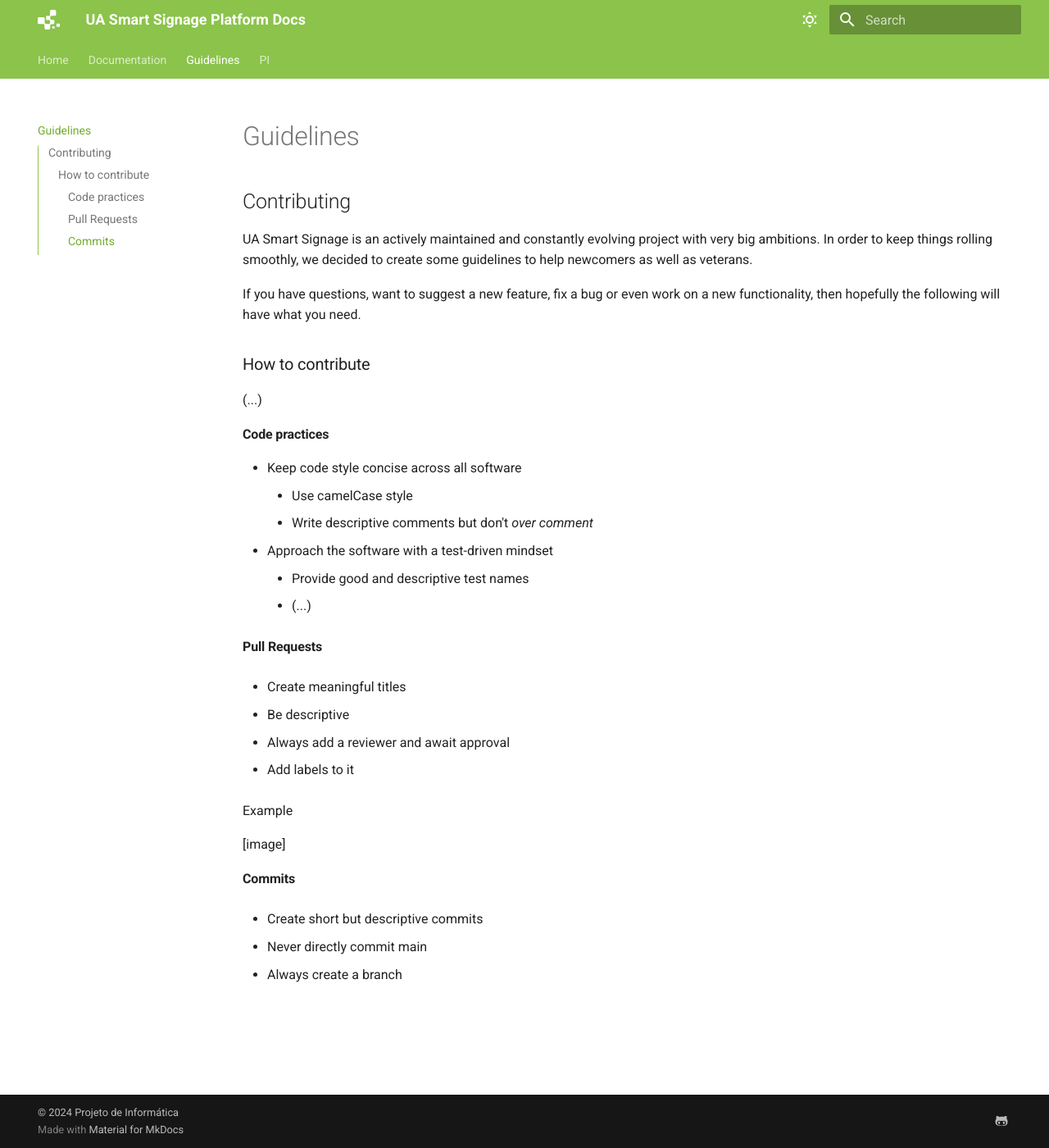
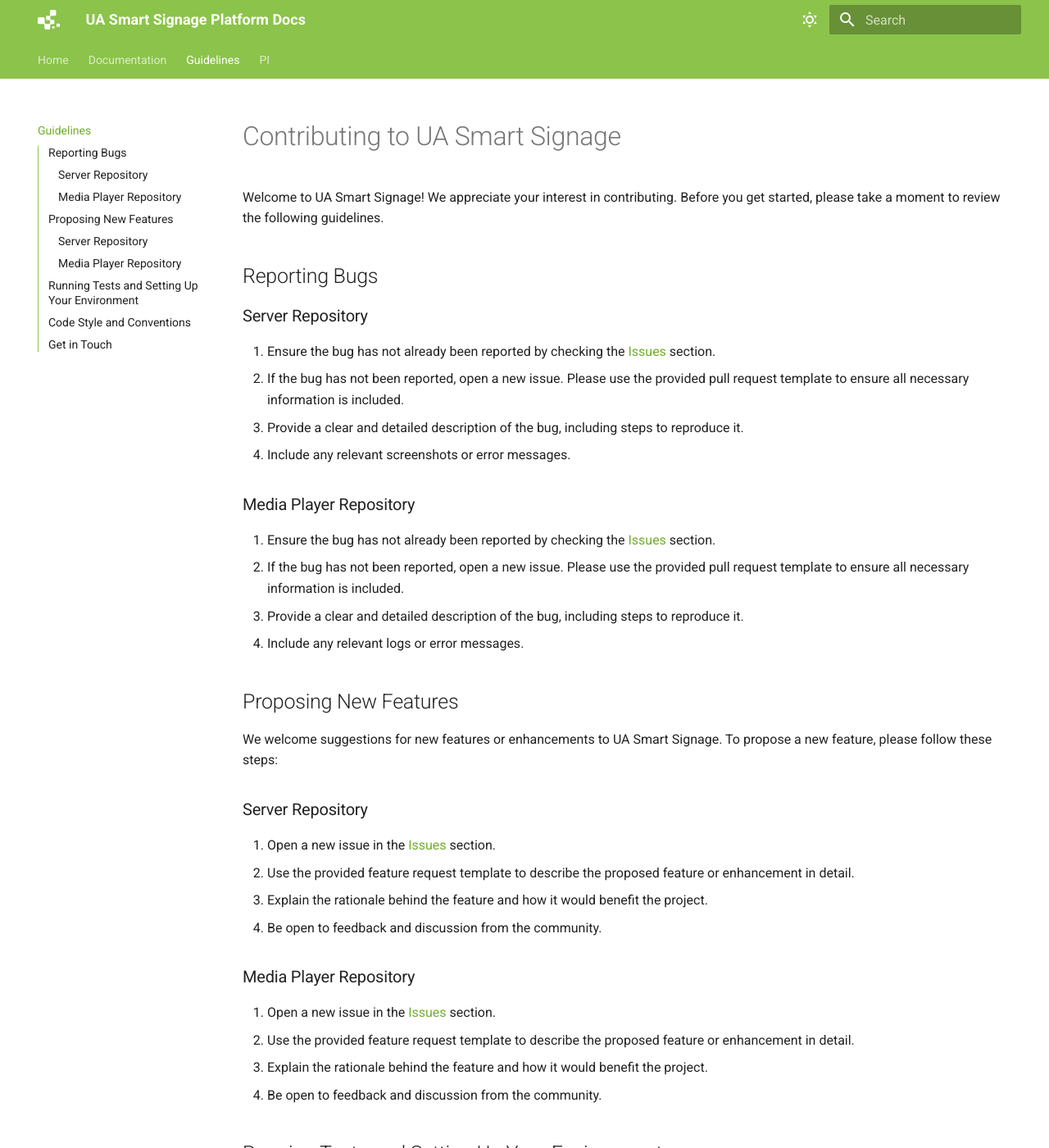
Before and after one commit to UA-Smart-Signage-Platform/Documentation-Website, an MkDocs documentation site: the page built from docs/guidelines.md, in a window 1280 px wide and 1400 px high. Shown: the whole window at 82% size. Built offline with MkDocs 1.6.1 and Material for MkDocs 9.7.7, drawn with Linux system fonts in a browser that asks for light colours; some of the changed text lies outside the part shown.

Commit message:
guidelines updated

````diff
--- a/docs/guidelines.md
+++ b/docs/guidelines.md
@@ -1,34 +1,72 @@
-## Contributing
-UA Smart Signage is an actively maintained and constantly evolving project with very big ambitions. In order to keep things rolling smoothly, we decided to create some guidelines to help newcomers as well as veterans.
+# Contributing to UA Smart Signage
 
-If you have questions, want to suggest a new feature, fix a bug or even work on a new functionality, then hopefully the following will have what you need.
+Welcome to UA Smart Signage! We appreciate your interest in contributing. Before you get started, please take a moment to review the following guidelines.
 
-### How to contribute
-(...)
-#### Code practices
-- Keep code style concise across all software
-    - Use camelCase style
-    - Write descriptive comments but don't *over comment*
-- Approach the software with a test-driven mindset
-    - Provide good and descriptive test names
-    - (...)
 
-#### Pull Requests
-- Create meaningful titles
+## Reporting Bugs
 
-- Be descriptive
+### Server Repository
 
-- Always add a reviewer and await approval
+1. Ensure the bug has not already been reported by checking the [Issues](https://github.com/UA-Smart-Signage-Platform/Content-Manager-System-and-Content-Creator-Tool/issues) section.
+2. If the bug has not been reported, open a new issue. Please use the provided pull request template to ensure all necessary information is included.
+3. Provide a clear and detailed description of the bug, including steps to reproduce it.
+4. Include any relevant screenshots or error messages.
 
-- Add labels to it
+### Media Player Repository
 
-Example
+1. Ensure the bug has not already been reported by checking the [Issues](https://github.com/UA-Smart-Signage-Platform/Media-Player/issues) section.
+2. If the bug has not been reported, open a new issue. Please use the provided pull request template to ensure all necessary information is included.
+3. Provide a clear and detailed description of the bug, including steps to reproduce it.
+4. Include any relevant logs or error messages.
 
-[image]
+## Proposing New Features
 
-#### Commits
-- Create short but descriptive commits
+We welcome suggestions for new features or enhancements to UA Smart Signage. To propose a new feature, please follow these steps:
 
-- Never directly commit main
+### Server Repository
 
-- Always create a branch
+1. Open a new issue in the [Issues](https://github.com/UA-Smart-Signage-Platform/Content-Manager-System-and-Content-Creator-Tool/issues) section.
+2. Use the provided feature request template to describe the proposed feature or enhancement in detail.
+3. Explain the rationale behind the feature and how it would benefit the project.
+4. Be open to feedback and discussion from the community.
+
+### Media Player Repository
+
+1. Open a new issue in the [Issues](https://github.com/UA-Smart-Signage-Platform/Media-Player/issues) section.
+2. Use the provided feature request template to describe the proposed feature or enhancement in detail.
+3. Explain the rationale behind the feature and how it would benefit the project.
+4. Be open to feedback and discussion from the community.
+
+## Running Tests and Setting Up Your Environment
+
+Before contributing code changes to UA Smart Signage, it's important to ensure that your environment is properly set up and that all tests pass. Here's how to do it:
+
+1. Clone the Server repository from GitHub:
+
+    ```
+    git clone https://github.com/UA-Smart-Signage-Platform/Content-Manager-System-and-Content-Creator-Tool
+    ```
+
+2. Install any necessary dependencies by following the instructions in the README.md file.
+3. Run the tests to ensure everything is functioning correctly. You can do this by executing the following command:
+
+    ```
+    ./mvnw clean verify
+    ```
+
+4. If any tests fail, investigate the issue and make necessary corrections before proceeding.
+
+
+## Code Style and Conventions
+
+Please adhere to the coding style and conventions used throughout the project. This includes:
+
+- Following the style guide for the programming language used in the project.
+- Writing clear, concise, and well-documented code.
+- Using meaningful variable names and comments where necessary.
+
+## Get in Touch
+
+If you have any questions or need further assistance, feel free to reach out to us on [insert contact information here].
+
+Thank you for your contributions to UA Smart Signage!
````
